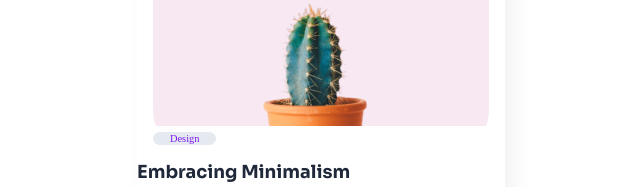
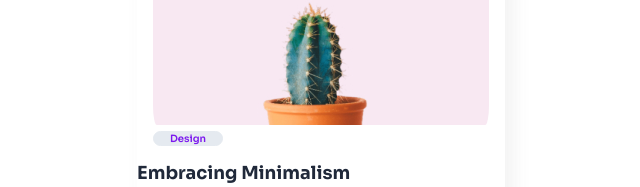
Before and after one commit to Seharish-Fatima/Minimal-Blog-Card, a plain HTML site: page index.html in a window 1280 px wide. Shown: the part 261-448 px from the top of the page, 319-959 px from the left. Drawn offline with Linux system fonts and the light colour scheme.

Commit message:
Completed

```diff
--- a/style.css
+++ b/style.css
@@ -50,6 +50,11 @@ body {
   padding-left: 16px;
   padding-right: 16px;
   background-color: #e5eaf0;
+  font-family: "Sora", sans-serif;
+  font-optical-sizing: auto;
+  font-weight: 600;
+  font-style: normal;
+  font-size: 0.625rem;
 }
 
 h1 {
```
